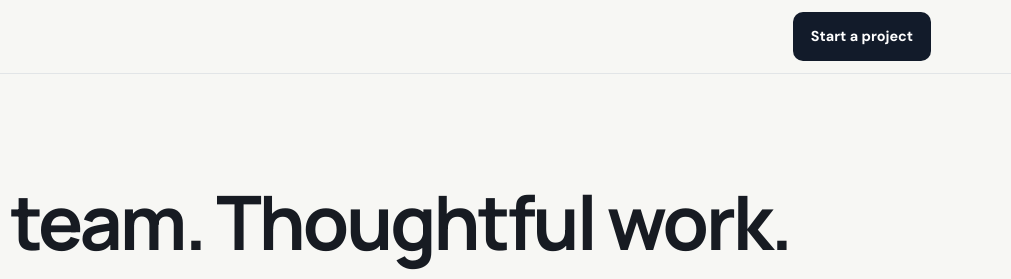
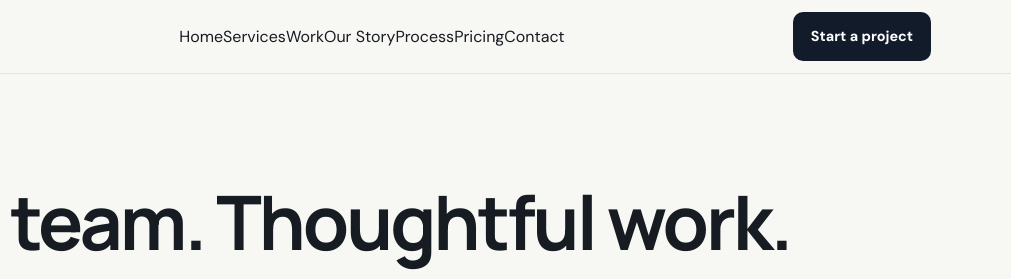
Before and after one commit to Drishay/buildmate-website, a plain HTML site: page work.html in a window 1280 px wide. Shown: the top 279 px of the page, 269-1280 px from the left. Drawn offline with Linux system fonts and the light colour scheme.

Commit message:
Add mobile menu and preserve visible start project CTA

```diff
--- a/work.html
+++ b/work.html
@@ -11,7 +11,7 @@
   <link rel="stylesheet" href="assets/css/work.css">
 </head>
 <body>
-  <header class="topbar"><div class="wrap nav"><a class="brand" href="index.html#home" aria-label="Buildmate home"><span class="brand-mark">b.</span>Buildmate</a><a class="btn btn-dark" href="index.html#contact">Start a project</a></div></header>
+  <header class="topbar"><div class="wrap nav"><a class="brand" href="index.html#home" aria-label="Buildmate home"><span class="brand-mark">b.</span>Buildmate</a><nav class="nav-links mobile-page-nav" id="nav-links" aria-label="Page navigation"><a href="index.html#home">Home</a><a href="index.html#services">Services</a><a href="index.html#work">Work</a><a href="index.html#story">Our Story</a><a href="index.html#process">Process</a><a href="index.html#pricing">Pricing</a><a href="index.html#contact">Contact</a></nav><a class="btn btn-dark" href="index.html#contact">Start a project</a><button class="menu-toggle" id="menu-toggle" aria-label="Open navigation" aria-expanded="false" aria-controls="nav-links">☰</button></div></header>
   <main>
     <section class="hero" id="all-work"><div class="wrap"><div class="eyebrow">Our work</div><h1>Small team. Thoughtful work.<br>Clear process.</h1><p>Explore the work we've done and the projects currently in progress. We distinguish completed deliverables from active projects, and we'll only add detailed case studies when we can describe the work accurately.</p><div class="actions"><a class="btn btn-dark" href="#live-projects">See live projects ↓</a><a class="btn btn-outline" href="#completed-projects">See completed work ↓</a></div><div class="filters" aria-label="Filter work by category"><button class="filter active" data-filter="all">All work</button><button class="filter" data-filter="web">Web development</button><button class="filter" data-filter="design">UI/UX design</button><button class="filter" data-filter="qa">Quality assurance</button><button class="filter" data-filter="maintenance">Maintenance & support</button></div></div></section>
 
@@ -41,7 +41,7 @@
     <div class="footer-top">
       <div class="footer-about"><a class="brand" href="index.html#home"><span class="brand-mark">b.</span>Buildmate</a><p>We Build. We Test. We Fix. We Maintain.<br>A small team working toward reliable digital products, one project at a time.</p></div>
       <div class="footer-links">
-        <div><strong>Explore</strong><a href="index.html#story">Our story</a><a href="index.html#services">Services</a><a href="work.html">Work</a><a href="index.html#process">Process</a><a href="index.html#pricing">Pricing</a></div>
+        <div><strong>Explore</strong><a href="index.html#story">Our story</a><a href="index.html#services">Services</a><a href="index.html#work">Work</a><a href="index.html#process">Process</a><a href="index.html#pricing">Pricing</a></div>
         <div><strong>Services</strong><a href="index.html#services">Web development</a><a href="index.html#services">UI/UX design</a><a href="index.html#services">Quality assurance</a><a href="index.html#services">Maintenance</a></div>
         <div><strong>Start here</strong><a href="index.html#contact">Contact</a><a href="team.html">Meet our team</a><a href="legal.html" target="_blank" rel="noopener">Terms &amp; Conditions</a><a href="legal.html#privacy" target="_blank" rel="noopener">Privacy Policy</a></div>
       </div>
```
